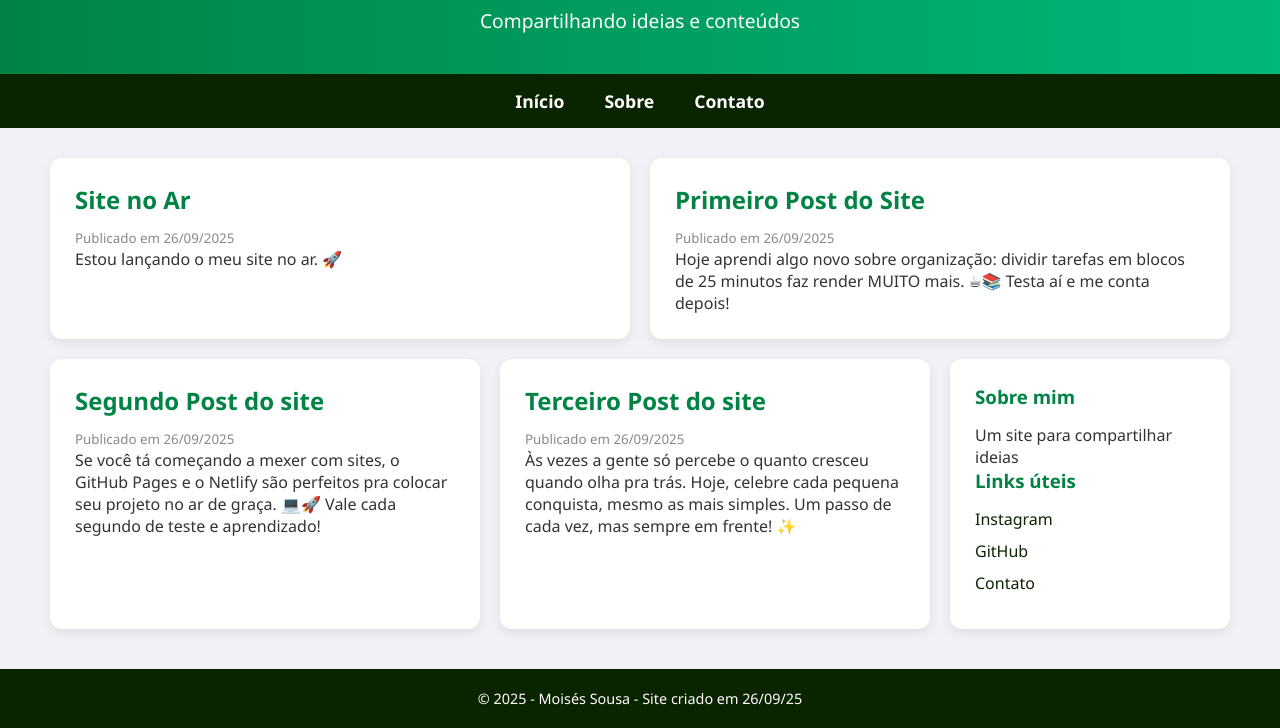
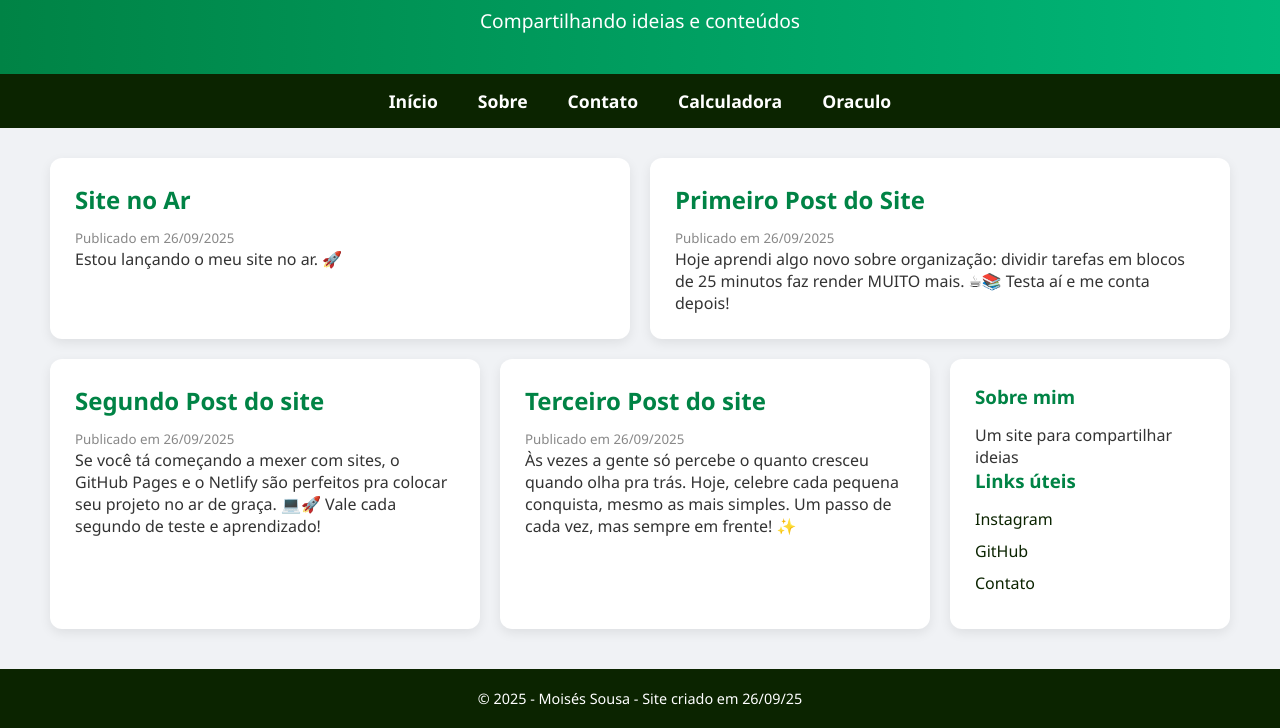
Before and after one commit to moisesalvescontact-hub/meusiteblog, a plain HTML site: page index.html in a window 1280 px wide. Shown: the part 98-826 px from the top of the page. Drawn offline with Linux system fonts and the light colour scheme.

Commit message:
Update index.html

```diff
--- a/index.html
+++ b/index.html
@@ -143,6 +143,8 @@
     <a href="index.html">Início</a>
     <a href="sobre.html">Sobre</a>
     <a href="contato.html">Contato</a>
+    <a href="calculadora.html">Calculadora</a>
+    <a href="oraculo.html">Oraculo</a>
   </nav>
 
   <main>
```
